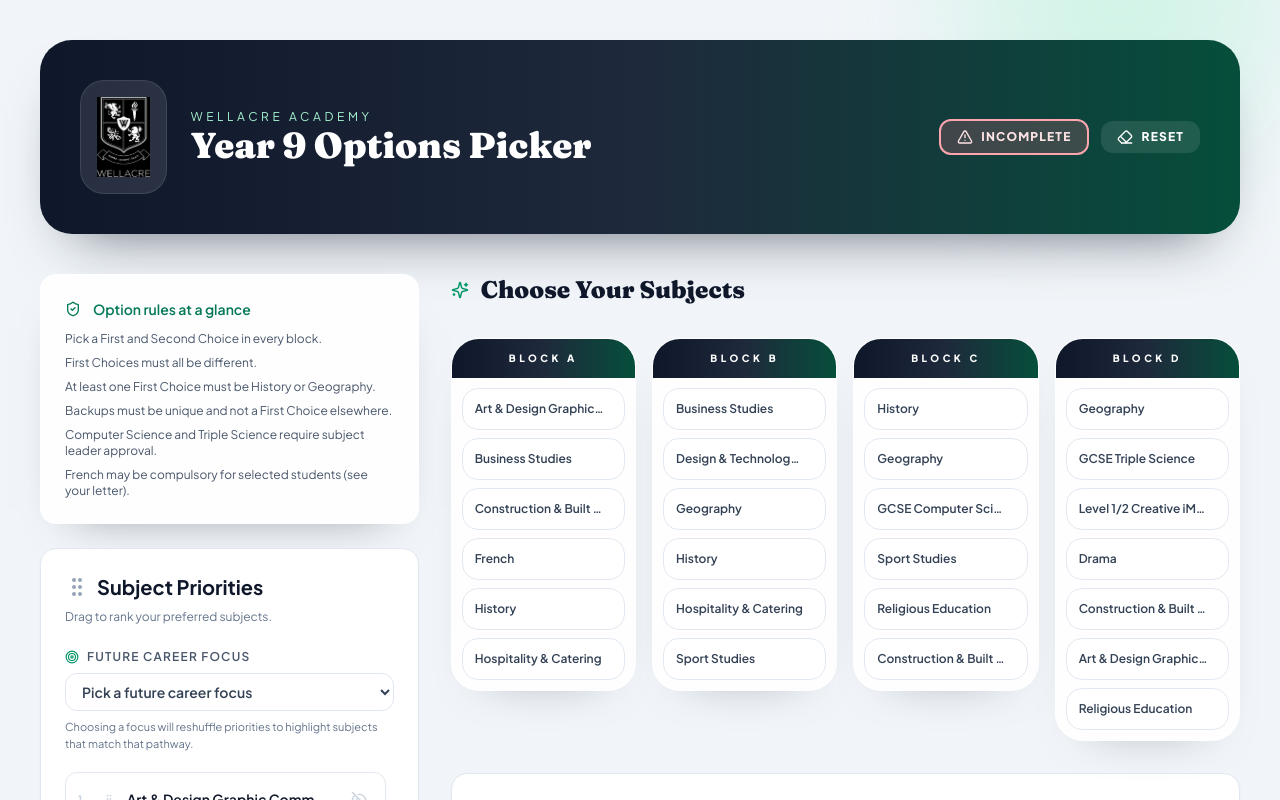
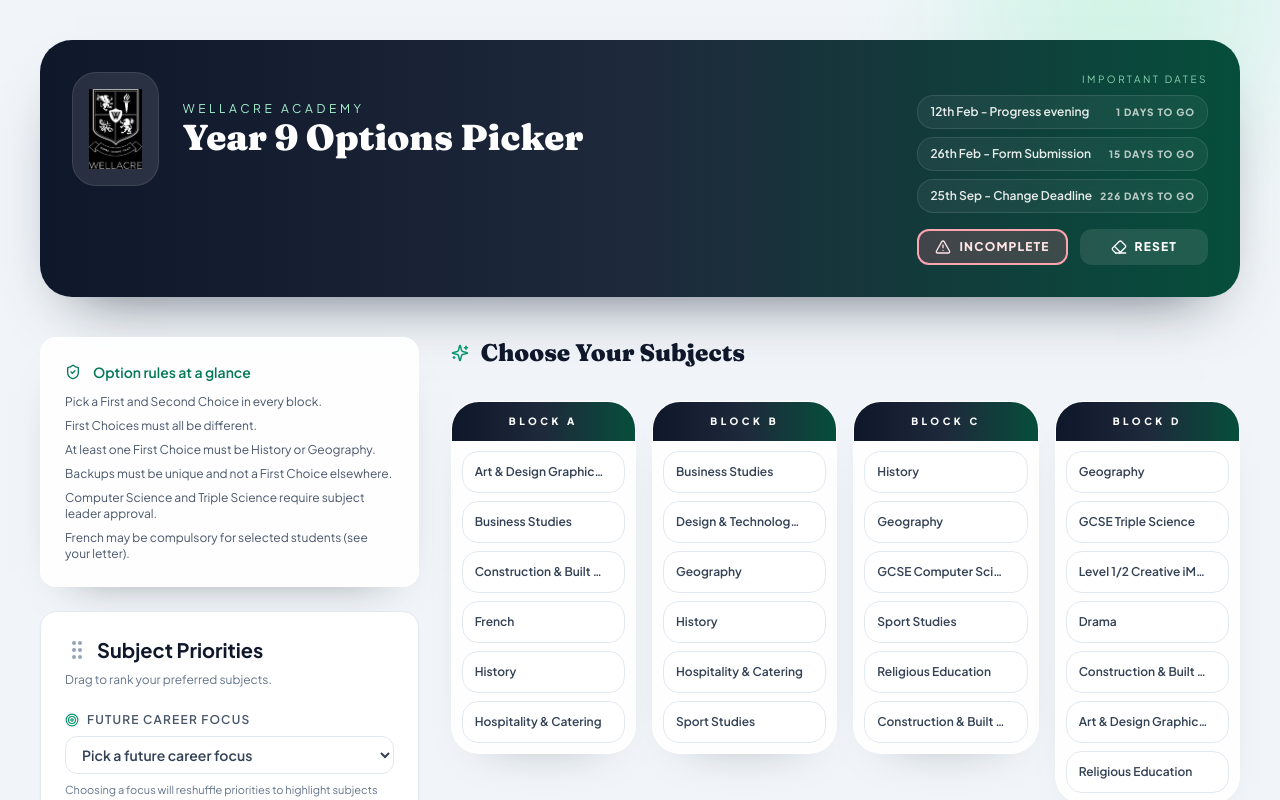
Before and after one commit to MikeMoorhouse/options, a React (Vite) app: page / in a window 1280 px wide. Shown: the top 800 px of the page. Built offline with nearby package versions, Linux system fonts and the light colour scheme.

Commit message:
Added dates and countdowns

```diff
--- a/src/App.jsx
+++ b/src/App.jsx
@@ -256,8 +256,8 @@ export default function App() {
       <div className="absolute bottom-0 right-1/4 h-64 w-64 rounded-full bg-amber-200/40 blur-3xl" />
 
       <div className="max-w-[1600px] mx-auto p-4 lg:p-10 space-y-10 relative">
-        <header className="bg-gradient-to-r from-slate-900 via-slate-800 to-emerald-900 text-white rounded-[32px] p-8 md:p-10 shadow-[0_30px_60px_-35px_rgba(15,23,42,0.7)]">
-          <div className="flex flex-col lg:flex-row gap-8 items-start lg:items-center justify-between">
+        <header className="bg-gradient-to-r from-slate-900 via-slate-800 to-emerald-900 text-white rounded-[32px] p-6 md:p-8 shadow-[0_30px_60px_-35px_rgba(15,23,42,0.7)]">
+          <div className="flex flex-col lg:flex-row gap-8 items-start lg:items-start justify-between">
             <div className="flex items-center gap-6">
               <div className="bg-white/10 rounded-3xl p-4 border border-white/10">
                 <img src={logo} alt="Wellacre logo" className="h-20 w-auto" />
@@ -267,9 +267,41 @@ export default function App() {
                 <h1 className="text-3xl md:text-4xl font-black font-display">Year 9 Options Picker</h1>
               </div>
             </div>
-            <div className="flex flex-wrap items-center gap-3">
+
+            <div className="flex flex-col items-end gap-4 w-full lg:w-auto">
+              <div className="w-full max-w-sm">
+                <div className="text-[10px] uppercase tracking-[0.25em] text-emerald-200/80 text-right mb-2">
+                  Important dates
+                </div>
+                <div className="space-y-2">
+                  {[
+                    { label: '12th Feb - Progress evening', date: '2026-02-12' },
+                    { label: '26th Feb - Form Submission', date: '2026-02-26' },
+                    { label: '25th Sep - Change Deadline', date: '2026-09-25' }
+                  ].map((item) => {
+                    const now = new Date();
+                    const today = new Date(now.getFullYear(), now.getMonth(), now.getDate());
+                    const target = new Date(`${item.date}T00:00:00`);
+                    const diffDays = Math.round((target - today) / (1000 * 60 * 60 * 24));
+                    const countdown = diffDays === 0 ? 'today' : diffDays > 0 ? `${diffDays} days to go` : '';
+                    return (
                       <div
-                className={`px-4 py-2 rounded-xl text-xs font-black uppercase tracking-widest flex items-center gap-2 border-2 ${
+                        key={item.label}
+                        className="flex items-center justify-between gap-2 rounded-2xl border border-white/10 bg-white/5 px-3 py-2 backdrop-blur text-[11px] text-white/80"
+                      >
+                        <div className="text-xs font-semibold text-white/90">{item.label}</div>
+                        {countdown && (
+                          <div className="text-[10px] font-black uppercase tracking-widest text-white/70">{countdown}</div>
+                        )}
+                      </div>
+                    );
+                  })}
+                </div>
+              </div>
+
+              <div className="flex flex-col sm:flex-row items-stretch gap-3 w-full max-w-sm">
+                <div
+                  className={`flex-1 px-4 py-2 rounded-xl text-xs font-black uppercase tracking-widest flex items-center justify-center gap-2 border-2 ${
                     validation.status === 'VALID'
                       ? 'bg-emerald-400/20 border-emerald-300 text-emerald-100'
                       : validation.status === 'PROBLEM'
@@ -282,10 +314,11 @@ export default function App() {
                 </div>
                 <button
                   onClick={reset}
-                className="px-4 py-2 bg-white/10 hover:bg-white/20 rounded-xl transition-all text-xs font-black uppercase tracking-widest flex items-center gap-2"
+                  className="flex-1 px-4 py-2 bg-white/10 hover:bg-white/20 rounded-xl transition-all text-xs font-black uppercase tracking-widest flex items-center justify-center gap-2"
                 >
                   <Eraser size={16} /> Reset
                 </button>
+              </div>
             </div>
           </div>
         </header>
```
Lines whose indentation alone changed are shown as unchanged.
